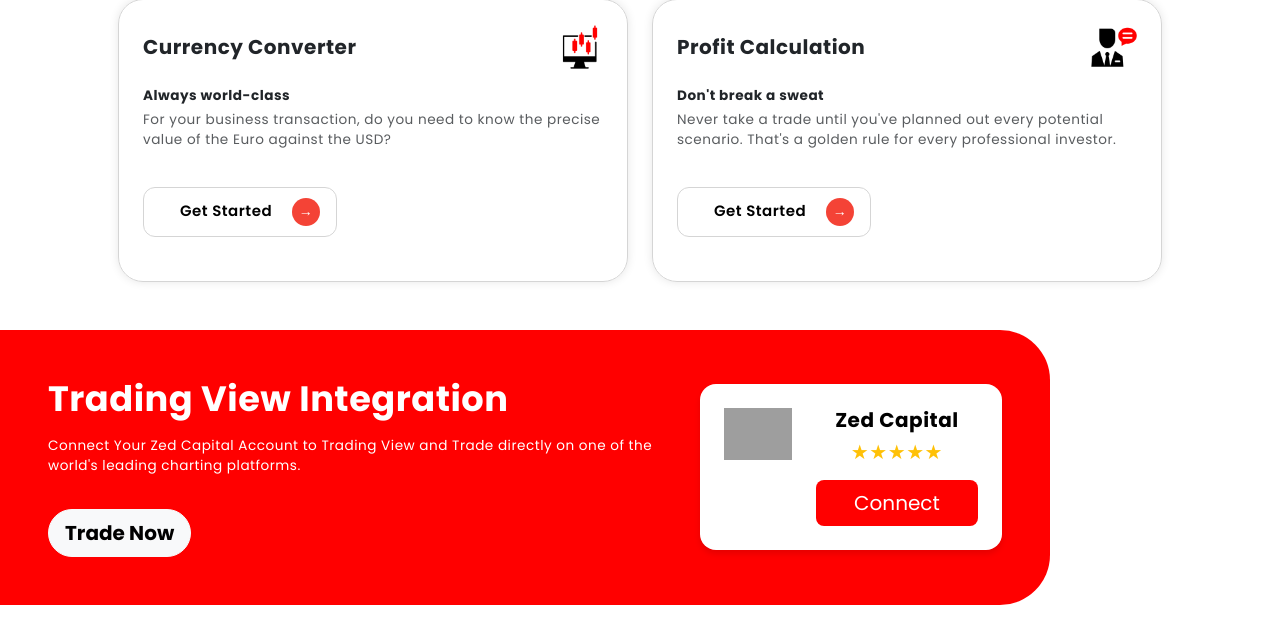
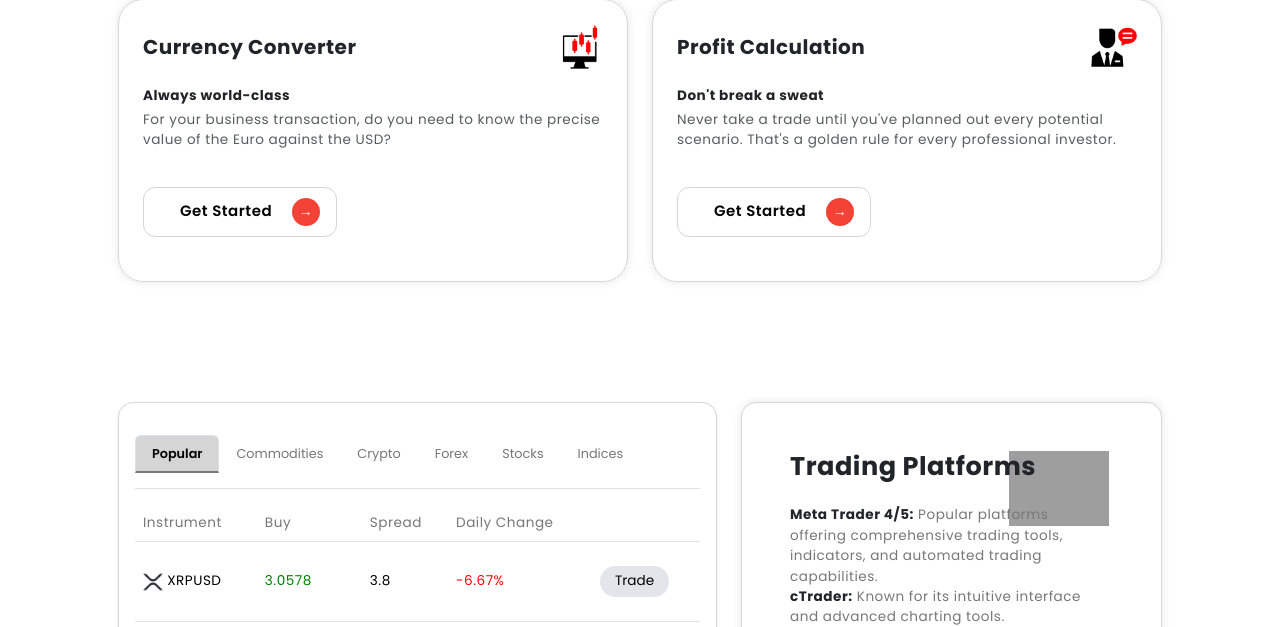
Before and after one commit to GKDevotion/zedcapital-core, a PHP site: page /tools-resources.php in a window 1280 px wide. Shown: the part 1839-2466 px from the top of the page. Run offline with PHP 8.4, Linux system fonts and the light colour scheme; some libraries are stand-ins or nearby versions; grey boxes are pictures that could not be loaded.

Commit message:
add remove content

```diff
--- a/tools-resources.php
+++ b/tools-resources.php
@@ -396,7 +396,7 @@ include_once ('elements/header.php');
     }
 </style>
 
-<main class="container-fluid p-0 pb-3">
+<main class="container-fluid p-0 pb-3 d-none">
     <!-- Trading View Integration Section -->
     <section class="hero-section text-white mb-5" data-aos="fade-up" data-aos-delay="800">
         <div class="container py-5">
@@ -431,7 +431,7 @@ include_once ('elements/header.php');
 </main>
 
 <!-- Traders' Gym Section -->
-<main class="container-fluid p-0 pt-3">
+<main class="container-fluid p-0 pt-3 d-none">
     <section class="traders-gym-section text-white" data-aos="fade-up" data-aos-delay="800">
         <div class="container py-5">
             <div class="row align-items-end" data-aos="fade-up" data-aos-delay="800">
```
